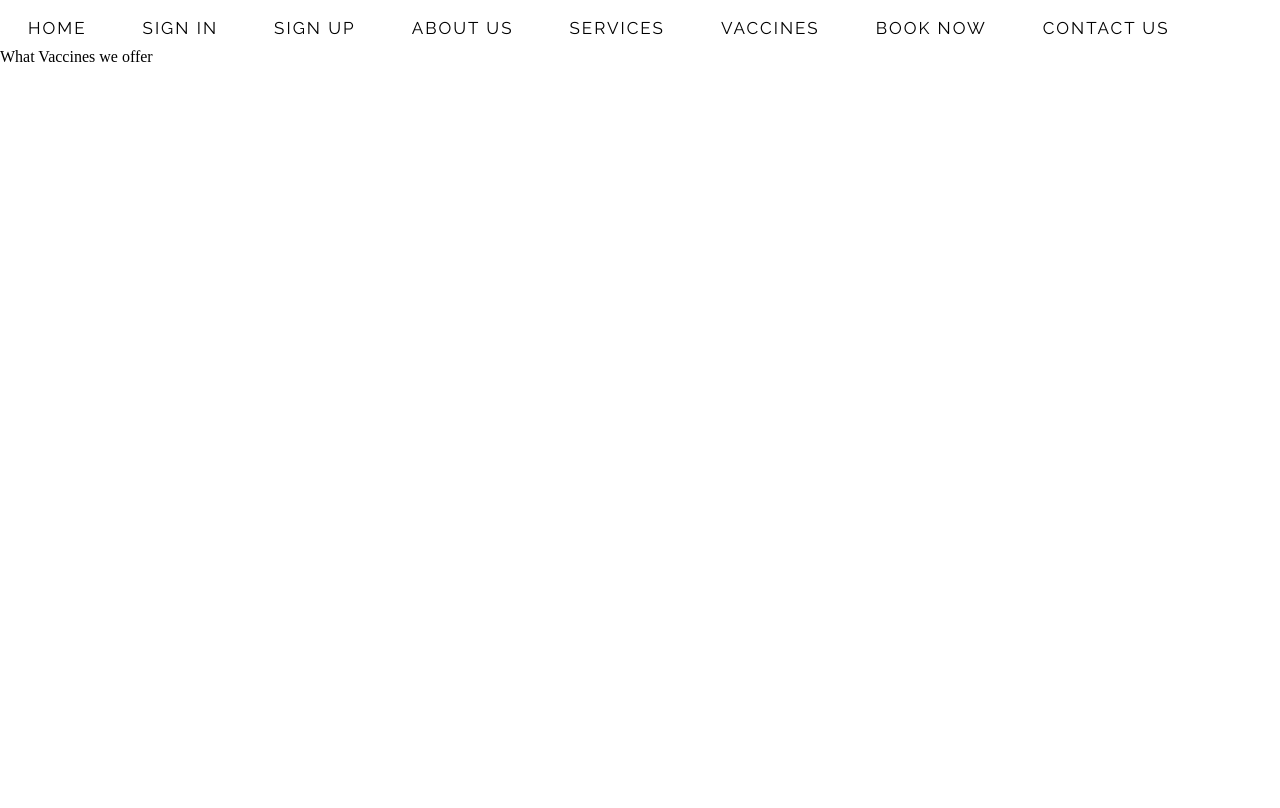
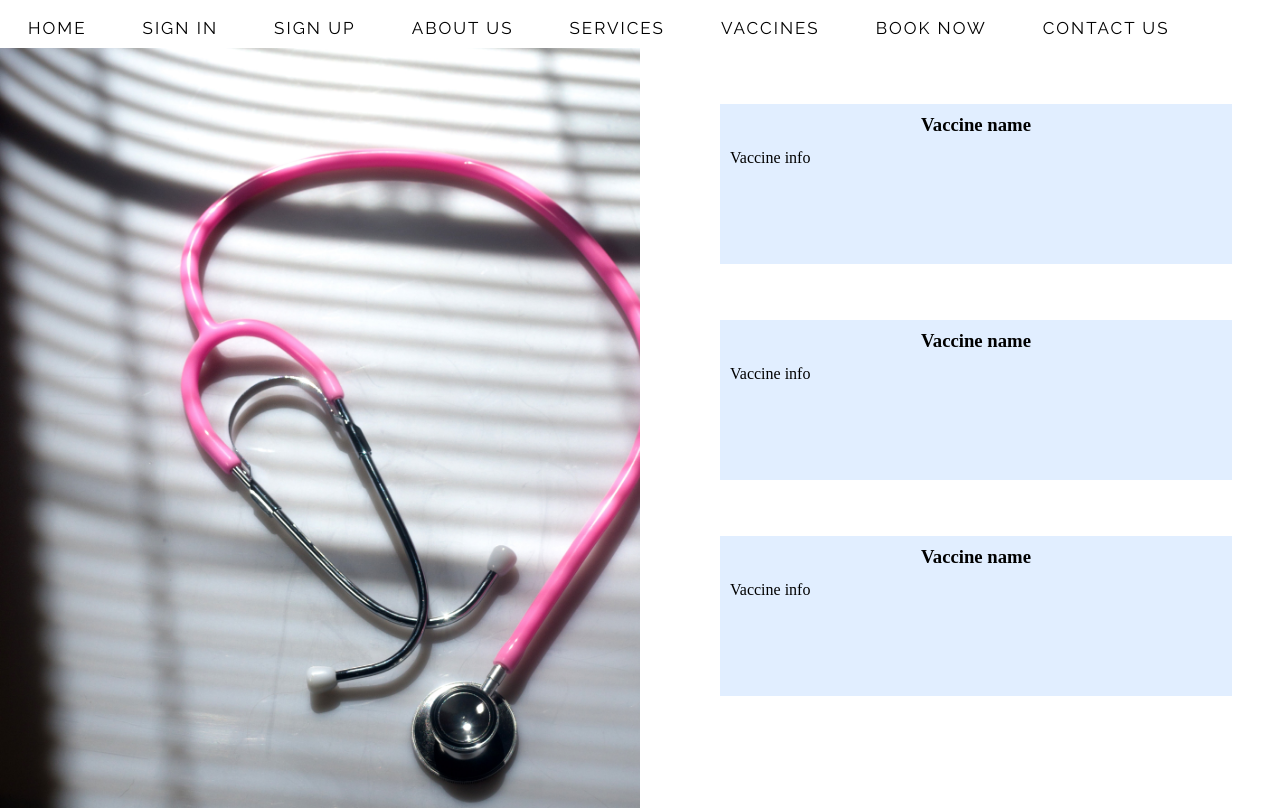
Before and after one commit to ChristopherDalziel/GP-Front, a React (Create React App) app: page /vaccines in a window 1280 px wide. Built offline with nearby package versions, Linux system fonts and the light colour scheme.

Commit message:
built vaccines page

```diff
--- a/src/css/About.css
+++ b/src/css/About.css
@@ -52,6 +52,7 @@
   width: 40vw;
   background: #e1eeff;
 }
+
 .about h1 {
   font-family: "Raleway", sans-serif;
   margin-bottom: 30px;
--- a/src/css/Vaccines.css
+++ b/src/css/Vaccines.css
@@ -0,0 +1,42 @@
+.vaccines {
+  width: 100%;
+  height: 95vh;
+}
+
+.vaccines .containerVaccines {
+  width: inherit;
+  height: inherit;
+  display: flex;
+  flex-direction: row;
+}
+
+.containerVaccineCards {
+  /* float: right; */
+  display: flex;
+  flex-direction: column;
+}
+
+.imageVaccines {
+  width: 50%;
+  height: 100%;
+  background-image: url(../assets/sign-in.jpg);
+  background-size: cover;
+}
+
+.vaccineCards h3 {
+  padding: 10px;
+  text-align: center;
+}
+
+.vaccines p {
+  padding: 2.5px 10px;
+}
+
+.vaccineCards {
+  margin-top: 7vh;
+  margin-left: 10vh;
+  box-sizing: border-box;
+  height: 20vh;
+  width: 40vw;
+  background: #e1eeff;
+}
--- a/src/pages/vaccines.js
+++ b/src/pages/vaccines.js
@@ -8,7 +8,25 @@ class Vaccines extends React.Component {
     return (
       <>
         <Nav />
-        <p>What Vaccines we offer</p>
+        <div className="vaccines">
+          <div className="containerVaccines">
+            <div className="imageVaccines"></div>
+            <div className="containerVaccineCards">
+              <div className="vaccineCards">
+                <h3>Vaccine name</h3>
+                <p>Vaccine info</p>
+              </div>
+              <div className="vaccineCards">
+                <h3>Vaccine name</h3>
+                <p>Vaccine info</p>
+              </div>
+              <div className="vaccineCards">
+                <h3>Vaccine name</h3>
+                <p>Vaccine info</p>
+              </div>
+            </div>
+          </div>
+        </div>
       </>
     );
   }
```
